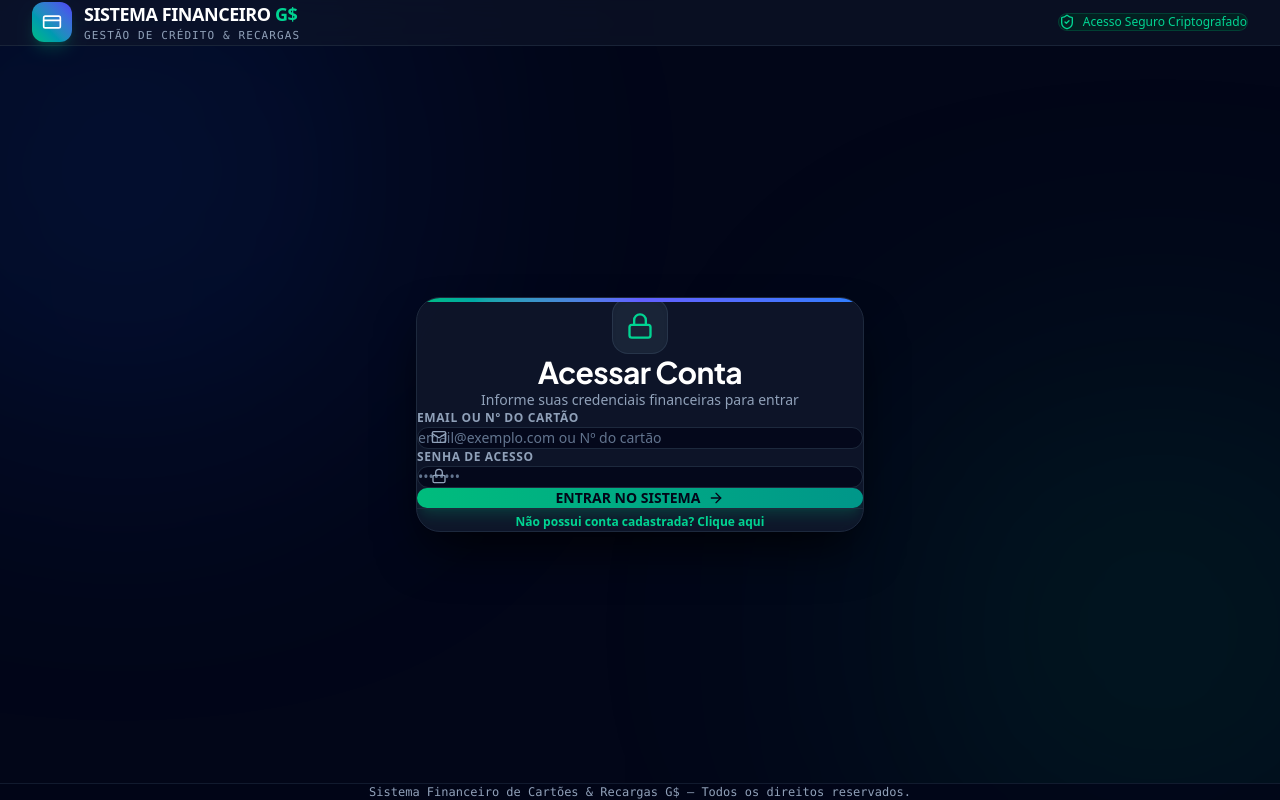
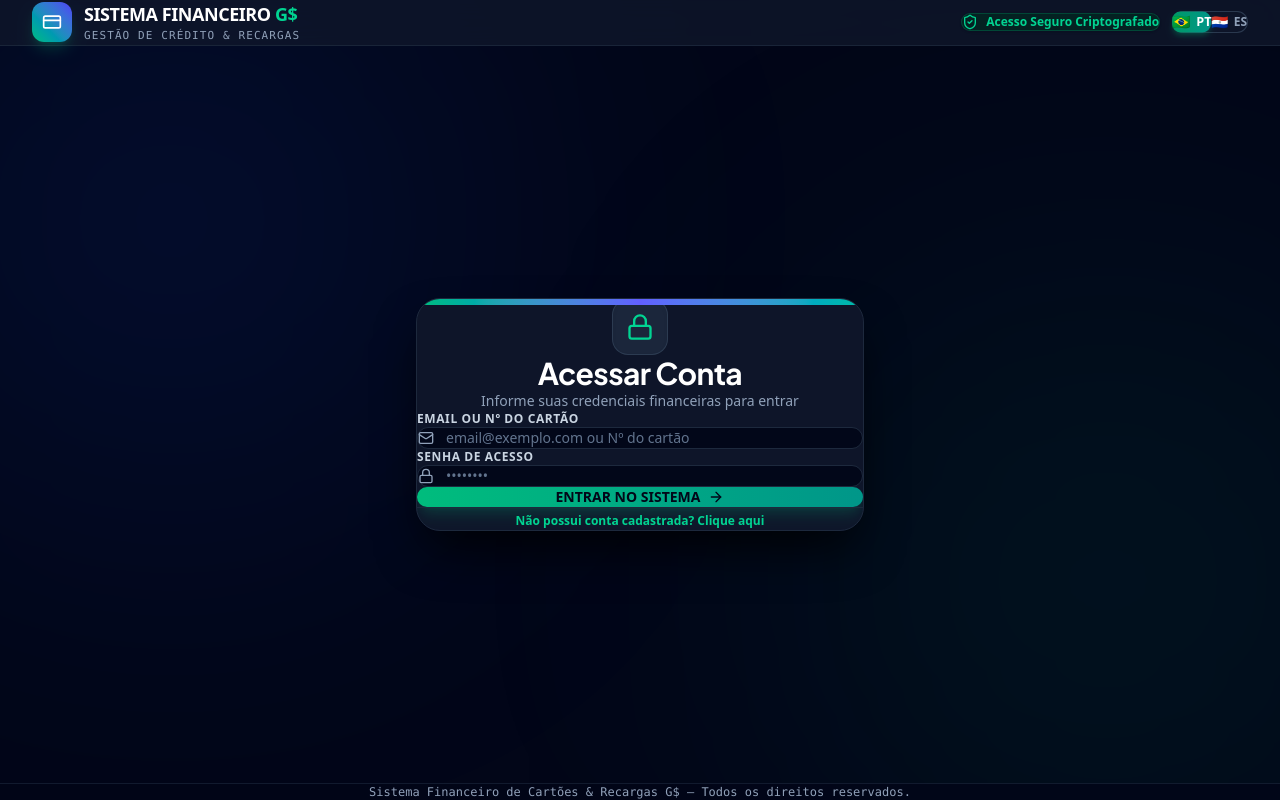
Before and after one commit to enzoverzaro2024/projeto_viva_feliz_Senador, a Next.js app: page / in a window 1280 px wide. Built offline with nearby package versions, Linux system fonts and the light colour scheme; no server answers.

Commit message:
fix: redesign login page with flex inputs and add flag language switcher pt/es

```diff
--- a/src/app/admin/page.tsx
+++ b/src/app/admin/page.tsx
@@ -8,6 +8,7 @@ import { toast } from "sonner";
 import { formatGuarani } from "@/lib/utils";
 import { QRCodeCanvas } from "qrcode.react";
 import Papa from "papaparse";
+import { LanguageSwitcher, useLanguage } from "@/contexts/LanguageContext";
 
 interface ParticipantData {
   id: number;
@@ -1451,6 +1452,7 @@ Te esperamos lá! 🔥`;
             </div>
           </div>
           <div className="flex items-center gap-2">
+            <LanguageSwitcher />
             <button
               onClick={() => router.push("/volunteer/scanner")}
               className="inline-flex items-center gap-1.5 px-3 py-1.5 rounded-lg text-xs font-semibold bg-slate-800 hover:bg-slate-700 text-slate-200 border border-slate-700 transition-all cursor-pointer"
--- a/src/app/auth/AuthClient.tsx
+++ b/src/app/auth/AuthClient.tsx
@@ -2,9 +2,10 @@
 
 import { useAuth } from "@/contexts/AuthContext";
 import { useRouter } from "next/navigation";
-import { CreditCard, Lock, Mail, User, ShieldCheck, ArrowRight, Loader2, Sparkles } from "lucide-react";
+import { CreditCard, Lock, Mail, User, ShieldCheck, ArrowRight, Loader2 } from "lucide-react";
 import { useState, useEffect } from "react";
 import { toast } from "sonner";
+import { LanguageSwitcher } from "@/contexts/LanguageContext";
 
 export default function AuthClient() {
   const { user, isAuthenticated, login, register } = useAuth();
@@ -54,12 +55,12 @@ export default function AuthClient() {
 
   return (
     <div className="min-h-screen bg-slate-950 text-slate-100 flex flex-col justify-between selection:bg-emerald-500 selection:text-slate-900 font-sans relative overflow-hidden">
-      {/* Background Decorative Glow Effects */}
-      <div className="absolute top-[-10%] left-[-10%] w-[500px] h-[500px] bg-blue-600/15 rounded-full blur-[140px] pointer-events-none" />
-      <div className="absolute bottom-[-10%] right-[-10%] w-[500px] h-[500px] bg-emerald-600/15 rounded-full blur-[140px] pointer-events-none" />
+      {/* Background Glows */}
+      <div className="absolute top-[-10%] left-[-10%] w-[600px] h-[600px] bg-blue-600/10 rounded-full blur-[150px] pointer-events-none" />
+      <div className="absolute bottom-[-10%] right-[-10%] w-[600px] h-[600px] bg-emerald-600/10 rounded-full blur-[150px] pointer-events-none" />
 
       {/* Top Navbar */}
-      <header className="relative z-10 border-b border-slate-800/80 bg-slate-900/60 backdrop-blur-xl">
+      <header className="relative z-10 border-b border-slate-800/80 bg-slate-900/80 backdrop-blur-xl">
         <div className="container py-4 flex items-center justify-between">
           <div className="flex items-center gap-3">
             <div className="w-10 h-10 rounded-xl bg-gradient-to-tr from-emerald-500 to-indigo-600 flex items-center justify-center shadow-lg shadow-emerald-500/20">
@@ -75,9 +76,12 @@ export default function AuthClient() {
             </div>
           </div>
 
-          <div className="hidden sm:flex items-center gap-2 text-xs font-medium text-emerald-400 bg-emerald-950/60 px-3 py-1.5 rounded-full border border-emerald-800/50">
-            <ShieldCheck className="w-4 h-4 text-emerald-400" />
-            Acesso Seguro Criptografado
+          <div className="flex items-center gap-3">
+            <div className="hidden sm:flex items-center gap-2 text-xs font-semibold text-emerald-400 bg-emerald-950/60 px-3.5 py-1.5 rounded-full border border-emerald-800/60 shadow-sm">
+              <ShieldCheck className="w-4 h-4 text-emerald-400" />
+              Acesso Seguro Criptografado
+            </div>
+            <LanguageSwitcher />
           </div>
         </div>
       </header>
@@ -85,18 +89,18 @@ export default function AuthClient() {
       {/* Main Login Form Section */}
       <main className="relative z-10 flex-1 flex items-center justify-center p-4 py-12">
         <div className="w-full max-w-md">
-          <div className="bg-slate-900/90 backdrop-blur-2xl border border-slate-800 rounded-3xl p-8 shadow-2xl shadow-black/80 relative overflow-hidden">
+          <div className="bg-slate-900/95 backdrop-blur-2xl border border-slate-800 rounded-3xl p-6 sm:p-8 shadow-2xl shadow-black/90 relative overflow-hidden">
             {/* Top Accent Bar */}
-            <div className="absolute top-0 left-0 right-0 h-1 bg-gradient-to-r from-emerald-500 via-indigo-500 to-blue-500" />
+            <div className="absolute top-0 left-0 right-0 h-1.5 bg-gradient-to-r from-emerald-500 via-indigo-500 to-teal-500" />
 
-            <div className="text-center mb-8">
-              <div className="inline-flex items-center justify-center w-14 h-14 rounded-2xl bg-slate-800/80 border border-slate-700/60 mb-4 shadow-inner">
+            <div className="text-center mb-8 pt-2">
+              <div className="inline-flex items-center justify-center w-14 h-14 rounded-2xl bg-slate-800/90 border border-slate-700/80 mb-4 shadow-inner">
                 <Lock className="w-7 h-7 text-emerald-400" />
               </div>
               <h2 className="text-2xl sm:text-3xl font-extrabold tracking-tight text-white mb-2 font-inter">
                 {isLogin ? "Acessar Conta" : "Criar Nova Conta"}
               </h2>
-              <p className="text-slate-400 text-sm">
+              <p className="text-slate-400 text-xs sm:text-sm">
                 {isLogin
                   ? "Informe suas credenciais financeiras para entrar"
                   : "Preencha os dados abaixo para registrar sua conta"}
@@ -106,11 +110,11 @@ export default function AuthClient() {
             <form onSubmit={handleSubmit} className="space-y-4">
               {!isLogin && (
                 <div className="space-y-1.5">
-                  <label className="block text-xs font-bold uppercase text-slate-400 tracking-wider">
+                  <label className="block text-xs font-bold uppercase text-slate-300 tracking-wider">
                     Nome Completo
                   </label>
-                  <div className="relative">
-                    <User className="absolute left-3.5 top-1/2 -translate-y-1/2 w-4 h-4 text-slate-400" />
+                  <div className="flex items-center gap-3 bg-slate-950/90 border border-slate-800 rounded-xl px-3.5 py-3 focus-within:border-emerald-500 focus-within:ring-2 focus-within:ring-emerald-500/20 transition-all">
+                    <User className="w-4 h-4 text-slate-400 shrink-0" />
                     <input
                       name="name"
                       type="text"
@@ -118,18 +122,18 @@ export default function AuthClient() {
                       value={formData.name}
                       onChange={handleChange}
                       required={!isLogin}
-                      className="w-full pl-10 pr-4 py-3 bg-slate-950/80 border border-slate-800 rounded-xl text-sm text-white placeholder-slate-500 focus:outline-none focus:border-emerald-500 focus:ring-1 focus:ring-emerald-500 transition-all font-sans"
+                      className="w-full bg-transparent text-sm text-white placeholder-slate-500 focus:outline-none border-none p-0 font-sans"
                     />
                   </div>
                 </div>
               )}
 
               <div className="space-y-1.5">
-                <label className="block text-xs font-bold uppercase text-slate-400 tracking-wider">
+                <label className="block text-xs font-bold uppercase text-slate-300 tracking-wider">
                   Email ou Nº do Cartão
                 </label>
-                <div className="relative">
-                  <Mail className="absolute left-3.5 top-1/2 -translate-y-1/2 w-4 h-4 text-slate-400" />
+                <div className="flex items-center gap-3 bg-slate-950/90 border border-slate-800 rounded-xl px-3.5 py-3 focus-within:border-emerald-500 focus-within:ring-2 focus-within:ring-emerald-500/20 transition-all">
+                  <Mail className="w-4 h-4 text-slate-400 shrink-0" />
                   <input
                     name="email"
                     type="text"
@@ -137,17 +141,17 @@ export default function AuthClient() {
                     value={formData.email}
                     onChange={handleChange}
                     required
-                    className="w-full pl-10 pr-4 py-3 bg-slate-950/80 border border-slate-800 rounded-xl text-sm text-white placeholder-slate-500 focus:outline-none focus:border-emerald-500 focus:ring-1 focus:ring-emerald-500 transition-all font-sans"
+                    className="w-full bg-transparent text-sm text-white placeholder-slate-500 focus:outline-none border-none p-0 font-sans"
                   />
                 </div>
               </div>
 
               <div className="space-y-1.5">
-                <label className="block text-xs font-bold uppercase text-slate-400 tracking-wider">
+                <label className="block text-xs font-bold uppercase text-slate-300 tracking-wider">
                   Senha de Acesso
                 </label>
-                <div className="relative">
-                  <Lock className="absolute left-3.5 top-1/2 -translate-y-1/2 w-4 h-4 text-slate-400" />
+                <div className="flex items-center gap-3 bg-slate-950/90 border border-slate-800 rounded-xl px-3.5 py-3 focus-within:border-emerald-500 focus-within:ring-2 focus-within:ring-emerald-500/20 transition-all">
+                  <Lock className="w-4 h-4 text-slate-400 shrink-0" />
                   <input
                     name="password"
                     type="password"
@@ -155,7 +159,7 @@ export default function AuthClient() {
                     value={formData.password}
                     onChange={handleChange}
                     required
-                    className="w-full pl-10 pr-4 py-3 bg-slate-950/80 border border-slate-800 rounded-xl text-sm text-white placeholder-slate-500 focus:outline-none focus:border-emerald-500 focus:ring-1 focus:ring-emerald-500 transition-all font-sans"
+                    className="w-full bg-transparent text-sm text-white placeholder-slate-500 focus:outline-none border-none p-0 font-sans"
                   />
                 </div>
               </div>
@@ -163,7 +167,7 @@ export default function AuthClient() {
               <button
                 type="submit"
                 disabled={isLoading}
-                className="w-full py-3.5 mt-2 bg-gradient-to-r from-emerald-500 to-teal-600 hover:from-emerald-400 hover:to-teal-500 text-slate-950 font-bold text-sm rounded-xl shadow-lg shadow-emerald-500/20 transition-all flex items-center justify-center gap-2 cursor-pointer disabled:opacity-50"
+                className="w-full py-3.5 mt-2 bg-gradient-to-r from-emerald-500 to-teal-600 hover:from-emerald-400 hover:to-teal-500 text-slate-950 font-extrabold text-sm rounded-xl shadow-lg shadow-emerald-500/20 transition-all flex items-center justify-center gap-2 cursor-pointer disabled:opacity-50 active:scale-[0.99]"
               >
                 {isLoading ? (
                   <Loader2 className="w-5 h-5 animate-spin text-slate-950" />
--- a/src/app/layout.tsx
+++ b/src/app/layout.tsx
@@ -1,12 +1,13 @@
 import type { Metadata } from "next";
 import { Toaster } from "sonner";
 import { AuthProvider } from "@/contexts/AuthContext";
+import { LanguageProvider } from "@/contexts/LanguageContext";
 import "./globals.css";
 
 export const metadata: Metadata = {
-  title: "Viva Feliz - Sistema de Eventos",
-  description: "Sistema elegante e seguro para gerenciar cartões virtuais e créditos em eventos de igreja.",
-  keywords: ["evento", "créditos", "cartão virtual", "QR code", "igreja"],
+  title: "Sistema Financeiro - Cartões & Recargas G$",
+  description: "Sistema elegante e seguro para gerenciar cartões virtuais e créditos em eventos e feiras.",
+  keywords: ["evento", "créditos", "cartão virtual", "QR code", "feira", "guarani"],
 };
 
 export default function RootLayout({
@@ -18,8 +19,10 @@ export default function RootLayout({
     <html lang="pt-BR" suppressHydrationWarning>
       <body suppressHydrationWarning>
         <AuthProvider>
-          {children}
-          <Toaster richColors position="top-right" />
+          <LanguageProvider>
+            {children}
+            <Toaster richColors position="top-right" />
+          </LanguageProvider>
         </AuthProvider>
       </body>
     </html>
--- /dev/null
+++ b/src/contexts/LanguageContext.tsx
@@ -0,0 +1,180 @@
+"use client";
+
+import React, { createContext, useContext, useState, useEffect } from "react";
+
+export type Language = "pt" | "es";
+
+interface LanguageContextType {
+  language: Language;
+  setLanguage: (lang: Language) => void;
+  t: (key: string) => string;
+}
+
+const translations: Record<Language, Record<string, string>> = {
+  pt: {
+    systemTitle: "SISTEMA FINANCEIRO",
+    adminSubtitle: "Painel Administrativo da Feira Escolar",
+    volunteerSubtitle: "Terminal de Venda — Puesto / Caseta",
+    scanner: "Escanear POS",
+    logout: "Sair",
+    loginTitle: "Acessar Conta",
+    createAccountTitle: "Criar Nova Conta",
+    loginSubtitle: "Informe suas credenciais financeiras para entrar",
+    emailOrCard: "Email ou Nº do Cartão",
+    password: "Senha de Acesso",
+    loginBtn: "ENTRAR NO SISTEMA",
+    createAccountBtn: "CRIAR CONTA AGORA",
+    noAccount: "Não possui conta cadastrada? Clique aqui",
+    hasAccount: "Já tem uma conta no sistema? Faça Login",
+
+    // Tabs
+    tabBancas: "📊 Relatório por Banca",
+    tabParticipantes: "💳 Cartões / Compradores",
+    tabPontos: "💵 Tesouraria (Recargas)",
+    tabTransacoes: "📈 Gestão de Operações (CRUD)",
+    tabCartoes: "🎴 Lote de Cartões",
+    tabUsuarios: "👥 Gestão de Usuários",
+    tabAprovacoes: "🔔 Aprovações Pendentes",
+
+    // Common labels
+    treasuryRecharges: "Recargas da Tesouraria",
+    boothSales: "Vendas nas Bancas",
+    cardBalance: "Saldo nos Cartões",
+    boothOperator: "Banca / Operador",
+    salesCount: "Qtd. Operações de Venda",
+    totalSold: "Total Vendido (G$)",
+    newParticipant: "Novo Comprador",
+    cardNumber: "Nº do Cartão",
+    balance: "Saldo em Guaranis (G$)",
+    actions: "Ações",
+    newOperation: "Nova Operação Manual",
+    exportCsv: "Exportar CSV",
+    updateData: "Atualizar Dados",
+    searchPlaceholder: "Buscar por comprador, cartão, banca ou descrição...",
+    filterAll: "Todas",
+    filterCredit: "🟢 Recargas (Crédito)",
+    filterDebit: "🔴 Vendas (Débito)",
+    confirmSale: "CONFIRMAR VENDA DE",
+    addCredit: "Añadir Crédito Ahora",
+    amount: "Valor da Operação (G$)",
+    description: "Descrição / Motivo",
+  },
+  es: {
+    systemTitle: "SISTEMA FINANCIERO",
+    adminSubtitle: "Panel Administrativo de la Feria Escolar",
+    volunteerSubtitle: "Terminal de Venta — Puesto / Caseta",
+    scanner: "Escanear POS",
+    logout: "Cerrar Sesión",
+    loginTitle: "Ingresar al Sistema",
+    createAccountTitle: "Crear Nueva Cuenta",
+    loginSubtitle: "Ingrese sus credenciales financieras para continuar",
+    emailOrCard: "Correo o Nº de Tarjeta",
+    password: "Contraseña de Acceso",
+    loginBtn: "INGRESAR AL SISTEMA",
+    createAccountBtn: "CREAR CUENTA AHORA",
+    noAccount: "¿No tiene cuenta registrada? Haga clic aquí",
+    hasAccount: "¿Ya tiene cuenta en el sistema? Inicie Sesión",
+
+    // Tabs
+    tabBancas: "📊 Reporte por Puesto",
+    tabParticipantes: "💳 Tarjetas / Compradores",
+    tabPontos: "💵 Tesorería (Recargas)",
+    tabTransacoes: "📈 Historial de Operaciones (CRUD)",
+    tabCartoes: "🎴 Lote de Tarjetas",
+    tabUsuarios: "👥 Gestión de Usuarios",
+    tabAprovacoes: "🔔 Aprobaciones Pendientes",
+
+    // Common labels
+    treasuryRecharges: "Recargas de Tesorería",
+    boothSales: "Ventas en Puestos",
+    cardBalance: "Saldo en Tarjetas",
+    boothOperator: "Puesto / Operador",
+    salesCount: "Cant. Operaciones de Venta",
+    totalSold: "Total Vendido (G$)",
+    newParticipant: "Nuevo Comprador",
+    cardNumber: "Nº de Tarjeta",
+    balance: "Saldo en Guaraníes (G$)",
+    actions: "Acciones",
+    newOperation: "Nueva Operación Manual",
+    exportCsv: "Exportar CSV",
+    updateData: "Actualizar Datos",
+    searchPlaceholder: "Buscar por comprador, tarjeta, puesto o descripción...",
+    filterAll: "Todas",
+    filterCredit: "🟢 Recargas (Crédito)",
+    filterDebit: "🔴 Ventas (Débito)",
+    confirmSale: "CONFIRMAR VENTA DE",
+    addCredit: "Añadir Crédito Ahora",
+    amount: "Monto de la Operación (G$)",
+    description: "Descripción / Motivo",
+  }
+};
+
+const LanguageContext = createContext<LanguageContextType>({
+  language: "pt",
+  setLanguage: () => {},
+  t: (key: string) => key,
+});
+
+export const LanguageProvider: React.FC<{ children: React.ReactNode }> = ({ children }) => {
+  const [language, setLanguageState] = useState<Language>("pt");
+
+  useEffect(() => {
+    const saved = localStorage.getItem("appLanguage") as Language;
+    if (saved && (saved === "pt" || saved === "es")) {
+      setLanguageState(saved);
+    }
+  }, []);
+
+  const setLanguage = (lang: Language) => {
+    setLanguageState(lang);
+    localStorage.setItem("appLanguage", lang);
+  };
+
+  const t = (key: string): string => {
+    return translations[language]?.[key] || translations["pt"]?.[key] || key;
+  };
+
+  return (
+    <LanguageContext.Provider value={{ language, setLanguage, t }}>
+      {children}
+    </LanguageContext.Provider>
+  );
+};
+
+export const useLanguage = () => useContext(LanguageContext);
+
+export function LanguageSwitcher() {
+  const { language, setLanguage } = useLanguage();
+
+  return (
+    <div className="inline-flex items-center bg-slate-900/90 border border-slate-700/80 rounded-xl p-1 shadow-inner text-xs font-sans">
+      <button
+        type="button"
+        onClick={() => setLanguage("pt")}
+        className={`px-2.5 py-1 rounded-lg flex items-center gap-1.5 font-bold transition-all cursor-pointer ${
+          language === "pt"
+            ? "bg-gradient-to-r from-emerald-600 to-teal-600 text-white shadow-md shadow-emerald-600/30 scale-105"
+            : "text-slate-400 hover:text-slate-200 hover:bg-slate-800/60"
+        }`}
+        title="Português (Brasil)"
+      >
+        <span className="text-sm">🇧🇷</span>
+        <span className="hidden sm:inline">PT</span>
+      </button>
+
+      <button
+        type="button"
+        onClick={() => setLanguage("es")}
+        className={`px-2.5 py-1 rounded-lg flex items-center gap-1.5 font-bold transition-all cursor-pointer ${
+          language === "es"
+            ? "bg-gradient-to-r from-emerald-600 to-teal-600 text-white shadow-md shadow-emerald-600/30 scale-105"
+            : "text-slate-400 hover:text-slate-200 hover:bg-slate-800/60"
+        }`}
+        title="Español (Paraguay)"
+      >
+        <span className="text-sm">🇵🇾</span>
+        <span className="hidden sm:inline">ES</span>
+      </button>
+    </div>
+  );
+}
```
